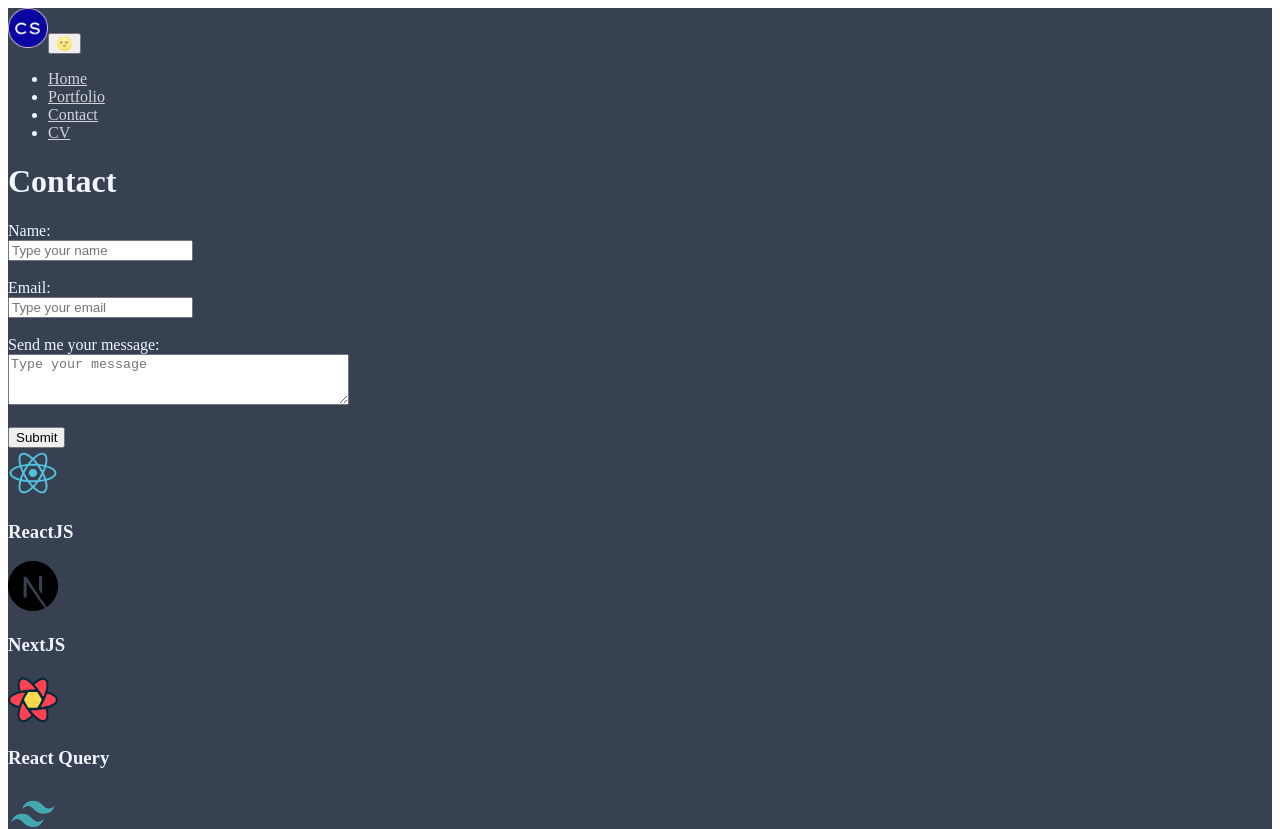
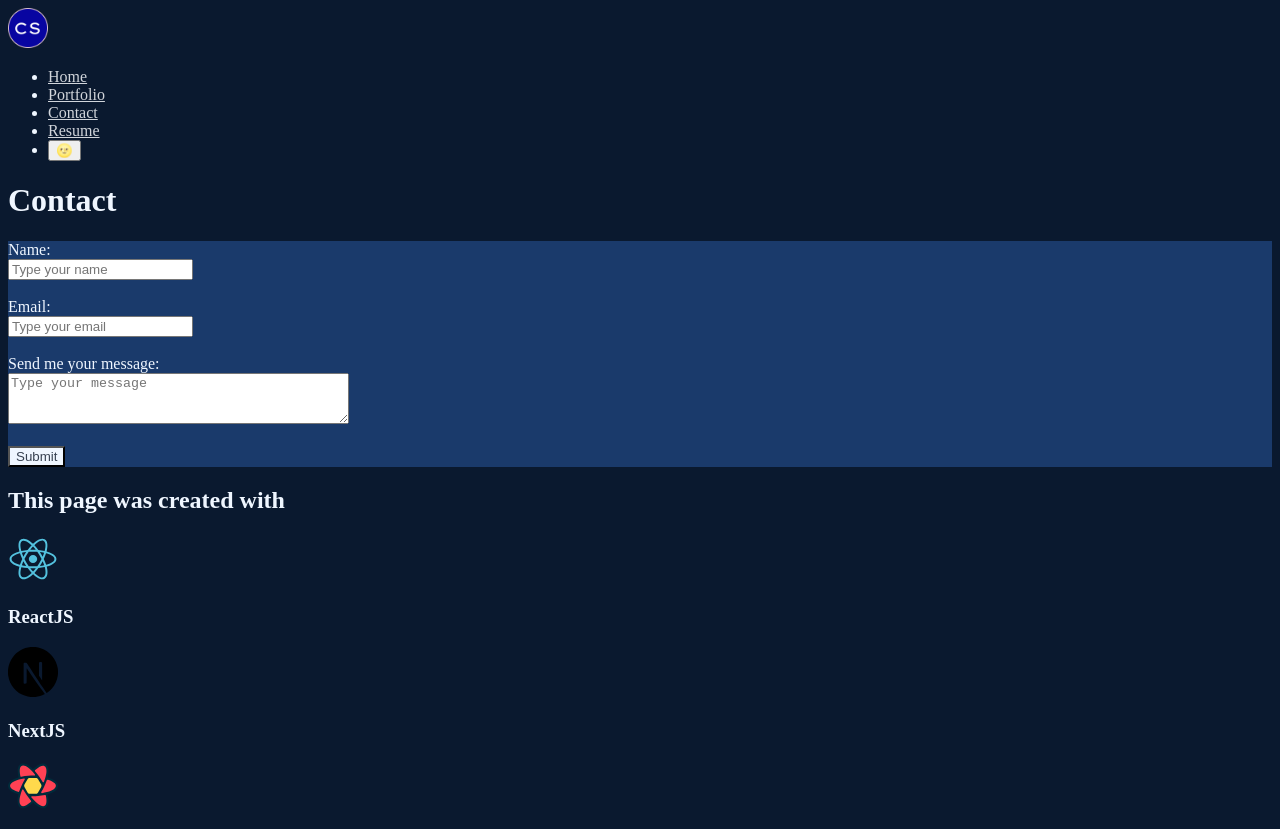
Before and after one commit to Camilo-Suarez98/Camilo-Suarez98.github.io, a Next.js app: page /contact in a window 1280 px wide. Shown: the top 829 px of the page. Built offline with nearby package versions, Linux system fonts and the light colour scheme.

Commit message:
last changes

```diff
--- a/components/Button.jsx
+++ b/components/Button.jsx
@@ -4,12 +4,12 @@ const Button = () => {
     return (
         <div className="flex w-full items-center justify-center ls:flex-col ls:pt-10 md:pt-6">
             <Link href="/portfolio">
-                <a className="bg-blue-700 w-48 text-center mr-2 rounded-3xl py-5 text-indigo-50 font-bold transition-all duration-500 hover:text-blue-50 hover:bg-blue-500 active:transform hover:translate-y-3 ls:mr-0 ls:mb-2" rel="noreferrer">
+                <a className="projects buttons-color-letter w-48 mt-3 text-center mr-2 rounded-3xl py-5 text-indigo-50 font-bold transition-all duration-500 hover:text-blue-50 hover:bg-blue-500 active:transform hover:-translate-y-3 ls:mr-0 ls:mb-2" rel="noreferrer">
                     View Projects
                 </a>
             </Link>
             <Link href="/contact">
-                <a className="bg-blue-500 w-48 text-center ml-2 rounded-3xl py-5 text-indigo-50 font-bold transition-all duration-500 hover:text-blue-50 hover:bg-blue-700 active:transform hover:translate-y-3 ls:ml-0 ls:mt-2" rel="noreferrer">
+                <a className="projects buttons-color-letter w-48 mt-3 text-center ml-2 rounded-3xl py-5 text-indigo-50 font-bold transition-all duration-500 hover:text-blue-50 hover:bg-blue-700 active:transform hover:-translate-y-3 ls:ml-0 ls:mt-2" rel="noreferrer">
                     Contact me
                 </a>
             </Link>
--- a/components/Form.jsx
+++ b/components/Form.jsx
@@ -2,23 +2,23 @@
 
 const Form = () => {
     return (
-        <form className="text-gray-800 bg-blue-100 text-center border-2 border-gray-300 w-96 sm:w-80 m-auto mb-10 rounded-xl py-10" action="https://formspree.io/f/xayagopa" method="POST">
-            <label className="text-gray-600 text-lg" htmlFor="fname">Name:</label>
+        <form className="projects buttons-color-letter text-center w-96 sm:w-80 m-auto mb-10 rounded-xl py-10" action="https://formspree.io/f/xayagopa" method="POST">
+            <label className="buttons-color-letter text-lg" htmlFor="fname">Name:</label>
             <br />
-            <input type="text" id="fname" name="fname" placeholder="Type your name" className="text-gray-800 bg-blue-50 rounded border-2 border-gray-200 p-2.5 outline-none" />
+            <input type="text" id="fname" name="fname" placeholder="Type your name" className="buttons-color-letter bg-blue-50 rounded border-2 border-gray-200 p-2.5 outline-none" />
             <br />
             <br />
-            <label className="text-gray-600 text-lg" htmlFor="email">Email:</label>
+            <label className="buttons-color-letter text-lg" htmlFor="email">Email:</label>
             <br />
-            <input type="email" id="email" name="email" placeholder="Type your email" className="text-gray-800 bg-blue-50 rounded p-2.5 border-2 border-gray-200 outline-none" />
+            <input type="email" id="email" name="email" placeholder="Type your email" className="buttons-color-letter bg-blue-50 rounded p-2.5 border-2 border-gray-200 outline-none" />
             <br />
             <br />
-            <label className="text-gray-600 text-lg">Send me your message:</label>
+            <label className="buttons-color-letter text-lg">Send me your message:</label>
             <br />
-            <textarea name="comment" rows="3" cols="40" placeholder="Type your message" className="text-gray-800 bg-blue-50 rounded p-2.5 border-2 border-gray-200 w-80 sm:w-60 outline-none"></textarea>
+            <textarea name="comment" rows="3" cols="40" placeholder="Type your message" className="buttons-color-letter bg-blue-50 rounded p-2.5 border-2 border-gray-200 w-80 sm:w-60 outline-none"></textarea>
             <br />
             <br />
-            <input className="bg-blue-700 text-indigo-50 font-bold p-2.5 w-32 rounded-3xl py-5 cursor-pointer transition-all duration-500 hover:text-gray-400 hover:bg-blue-500 hover:text-blue-50 active:transform hover:translate-y-1" type="submit" value="Submit" />
+            <input className="send-form buttons-color-form font-bold p-2.5 w-40 rounded-3xl py-5 cursor-pointer transition-all duration-500 hover:text-gray-400 hover:bg-blue-500 hover:text-blue-50 active:transform hover:translate-y-1" type="submit" value="Submit" />
         </form>
     )
 }
--- a/components/Layout.jsx
+++ b/components/Layout.jsx
@@ -36,14 +36,11 @@ const Layout = ({ title, children }) => {
       </Head>
       <div className={theme === 'light' ? 'dark' : 'light'}>
         <nav className="w-full relative flex flex-wrap items-center justify-between px-2 py-3 mb-10 ls:px-0">
-          <div className="container px-4 mx-auto flex items-center justify-between sm:flex-col sm:justify-center ls:px-0">
+          <div className="container px-12 mx-auto flex items-center justify-between sm:flex-col sm:justify-center ls:px-0">
             <div className="flex relative px-4 sm:w-auto sm:static sm:justify-center">
-              <a href="/" className="flex items-center text-sm font-bold leading-relaxed cursor-pointer inline-block mr-4 py-2 whitespace-nowrap uppercase text-gray-800">
+              <a href="/" className="flex items-center text-sm font-bold leading-relaxed cursor-pointer inline-block mr-4 py-2 whitespace-nowrap uppercase text-gray-800 sm:mr-0">
                 <Image className="image" src={logo} alt="Page's logo" width={40} height={40} />
               </a>
-              <button onClick={toggleTheme}>
-                { theme === 'light' ? '🌝' : '🌚' }
-              </button>
             </div>
 
             <button onClick={showMenu} className="hidden ls:inline burger" type="button">
@@ -52,46 +49,55 @@ const Layout = ({ title, children }) => {
               <span className="block relative w-6 h-px rounded-sm bg-white mt-1"></span>
             </button>
 
-            <div className="flex flex-grow items-center sm:justify-center sm:text-center ls:w-full ls:absolute ls:-bottom-60 z-50 ls:m-auto" id="example-navbar-warning">
-              <ul className={ menu === 'inline' ? 'ls:hidden flex list-none ml-auto' : 'flex list-none ml-auto transition--all duration-300 ls:flex-col sm:justify-start ls:w-full ls:m-auto ls:items-center ls:bg-gray-500' }>
-                <li className="nav-item w-full">
+            <div className="flex flex-grow items-center sm:justify-center sm:text-center ls:w-full ls:absolute ls:-bottom-72 z-50 ls:m-auto" id="example-navbar-warning">
+              <ul className={ menu === 'inline' ? 'ls:hidden flex list-none ml-auto transition--all duration-300' : 'menu-burger flex list-none ml-auto transition--all duration-300 ls:flex-col sm:justify-start ls:w-full ls:m-auto ls:items-center' }>
+                <li className="w-full">
                   <Link href="/" title="Home">
-                    <a className="px-3 py-2 flex items-center text-sm uppercase font-bold leading-snug text-gray-800 hover:opacity-75 ls:w-full ls:py-5 ls:justify-center">
+                    <a className="px-3 py-2 flex items-center text-sm uppercase font-bold leading-snug text-gray-800 hover:text-blue-500 ls:w-full ls:py-5 ls:justify-center">
                       Home
                     </a>
                   </Link>
                 </li>
-                <li className="nav-item w-full">
+                <li className="w-full">
                   <Link href="/portfolio" title="Portfolio">
-                    <a className="px-3 py-2 flex items-center text-sm uppercase font-bold leading-snug text-gray-800 hover:opacity-7 ls:w-full ls:py-5 ls:justify-center">
+                    <a className="px-3 py-2 flex items-center text-sm uppercase font-bold leading-snug text-gray-800 hover:opacity-75 ls:w-full ls:py-5 ls:justify-center">
                       Portfolio
                     </a>
                   </Link>
                 </li>
-                <li className="nav-item w-full">
+                <li className="w-full">
                   <Link href="/contact" title="Contact">
                     <a className="px-3 py-2 flex items-center text-sm uppercase font-bold leading-snug text-gray-800 hover:opacity-75 ls:w-full ls:py-5 ls:justify-center">
                       Contact
                     </a>
                   </Link>
                 </li>
-                <li className="nav-item w-full">
+                <li className="w-full">
                   <Link href="https://docs.google.com/document/d/1pCMX9uTb3b7oc-cO1TdAweR5nXJfAmJK/edit">
-                    <a target="_blank" className="px-3 py-2 flex items-center text-sm uppercase font-bold leading-snug text-gray-800 hover:opacity-75 ls:w-full ls:py-5 ls:justify-center">
-                      CV
+                    <a target="_blank" className="px-3 py-2 border-2 border-blue-300 sm:border-4  flex items-center text-sm uppercase font-bold leading-snug text-gray-800 hover:opacity-75 ls:w-full ls:py-5 ls:justify-center">
+                      Resume
                     </a>
                   </Link>
+                </li>
+                <li className="w-full px-3 py-2 flex justify-center items-center">
+                  <button onClick={toggleTheme}>
+                    { theme === 'light' ? '🌝' : '🌚' }
+                  </button>
                 </li>
               </ul>
             </div>
           </div>
         </nav>
 
-        <div className="w-full h-full flex flex-col justify-evenly">
+        <div className="w-3/4 m-auto h-full flex flex-col justify-evenly">
           {children}
         </div>
 
-        <div className="w-full grid grid-cols-5 ls:grid-cols-3 sm:grid-cols-2">
+        <div className="mb-12">
+          <div className="w-3/4 m-auto mb-8 text-center">
+            <h2 className="text-xl">This page was created with</h2>
+          </div>
+          <div className="w-3/4 m-auto grid grid-cols-5 ls:grid-cols-3 sm:grid-cols-2">
             <div className="flex flex-col items-center justify-center ls:py-4">
               <Image src={reactIcon} width={50} height={50} />
               <h3>ReactJS</h3>
@@ -113,8 +119,9 @@ const Layout = ({ title, children }) => {
               <h3>GitHub API</h3>
             </div>
           </div>
+        </div>
 
-        <footer className="w-full pt-4">
+        <footer className="w-3/4 m-auto pt-4">
           <p className="text-center">©2023 Portfolio created by <a className="font-bold" href="https://github.com/Camilo-Suarez98" target="_blank">Camilo-Suarez98</a></p>
         </footer>
       </div>
--- a/pages/contact.js
+++ b/pages/contact.js
@@ -5,7 +5,7 @@ const contact = () => {
     return(
         <>
             <Layout title="Contact">
-                <h1 className="font-semibold text-4xl text-gray-700 text-center pb-8">Contact</h1>
+                <h1 className="font-semibold text-4xl text-gray-700 text-center mb-8">Contact</h1>
                 <Form />
             </Layout>
         </>
--- a/pages/index.js
+++ b/pages/index.js
@@ -7,8 +7,8 @@ export default function Home ({ children }) {
     <>
       <Layout title="Home">
         <div className="flex flex-col justify-around items-center h-80 ls:h-5/6 w-full">
-          <h1 className="font-semibold text-4xl text-gray-700 md:pb-4">Hi!👋 I'm Camilo</h1>
-          <p className="text-2xl text-gray-500 text-center w-8/12">
+          <h1 className="font-semibold mb-12 text-4xl text-gray-700 md:mb-4">Hi!👋 I'm Camilo</h1>
+          <p className="text-2xl text-gray-500 pb-12 text-center">
             I'm a Frontend Developer living in Bucaramanga, Col.
             <br />
             I have expertise in HTML, CSS, JavaScript, TypeScript, ReactJS, NextJS, Tailwind, styled-components, CSS in JS and GIT.
--- a/public/style.css
+++ b/public/style.css
@@ -1,3 +1,7 @@
+body {
+    background-color: #0a192f;
+}
+
 .link:hover {
     transform: translateY(-10px);
     font-weight: bold;
@@ -5,7 +9,7 @@
 }
 
 .projects-layout {
-    width: 90%;
+    width: 75%;
     margin: 0 auto;
 }
 
@@ -18,27 +22,14 @@
     bottom: 32px;
 }
 
-@media screen and (max-width: 768px) {
-    .link:hover {
-        transform: translateY(0);
-    }
-}
-
 .link:hover .icon {
     display: block;
     transform: translateY(0px);
 }
 
-@media (max-width: 768px) {
-    .link .icon {
-        display: block;
-        transform: translateY(0px);
-    }
-}
-
 .light {
     background-color: rgb(239 246 255);
-    transition: all 0.3 ease;
+    transition: all 0.3s ease;
     min-height: 100vh;
     position: relative;
 }
@@ -51,8 +42,28 @@
     background-color: rgb(239 246 255);
 }
 
-.light .projects:hover {
-    background-color: rgb(55 65 81);
+.light .projects {
+    background-color: #dfdfdf;
+}
+
+.light .buttons-color-letter {
+    color: rgb(55 65 81);
+}
+
+.light .buttons-color-form {
+    color: rgb(239 246 255);
+}
+
+.light .send-form {
+    background-color: #1a3a6b;
+}
+
+.light .circle-arrow {
+    background-color: #dfdfdf;
+}
+
+.light .projects:hover a .project-title, .light .projects:hover a .language-project, .light .projects:hover a .project-icon {
+    color: rgb(55 65 81);
 }
 
 .light .projects:hover a h3, .light .projects:hover a p {
@@ -61,7 +72,7 @@
 
 .dark {
     min-height: 100vh;
-    background-color: rgb(55 65 81);
+    background-color: #0a192f;
     color: rgb(239 246 255);
     transition: all 0.3s ease;
     position: relative;
@@ -69,6 +80,26 @@
 
 .dark .burger span {
     background-color: #fff;
+}
+
+.dark .projects {
+    background-color: #1a3a6b;
+}
+
+.dark .send-form {
+    background-color: rgb(239 246 255);
+}
+
+.dark .buttons-color-letter {
+    color: rgb(239 246 255);
+}
+
+.dark .buttons-color-form {
+    color: rgb(55 65 81);
+}
+
+.dark .circle-arrow {
+    background-color: #1a3a6b;
 }
 
 .dark h1 {
@@ -83,6 +114,27 @@
     color: rgb(209 213 219);
 }
 
-.dark .projects:hover a h3, .dark .projects:hover a p {
+.dark .projects:hover a .project-title, .dark .projects:hover a .language-project, .dark .projects:hover a .project-icon {
+    color: rgb(209 213 219);
+}
+
+.dark .projects:hover a h3, .dark .projects:hover a p, .dark .projects:hover a i {
     color: rgb(55 65 81);
 }
+
+@media screen and (max-width: 650px) {
+    .menu-burger {
+        background-color: #1a3a6b;
+    }
+}
+
+@media screen and (max-width: 768px) {
+    .link:hover {
+        transform: translateY(0);
+    }
+
+    .link .icon {
+        display: block;
+        transform: translateY(0px);
+    }
+}
```
Also changed, not shown: components/Projects.jsx (+7 -19 lines), pages/portfolio.js (+9 -4 lines), public/git.png (added). Lines whose indentation alone changed are shown as unchanged.
